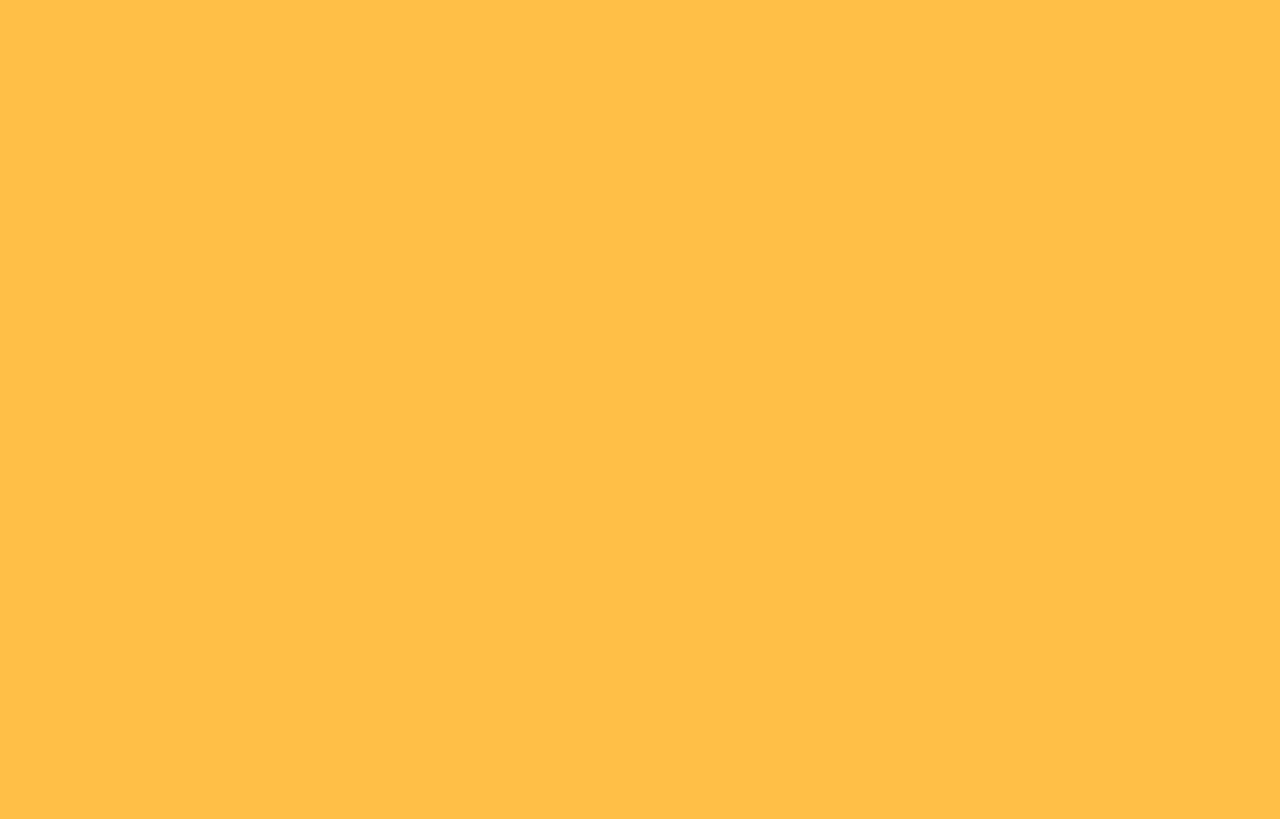
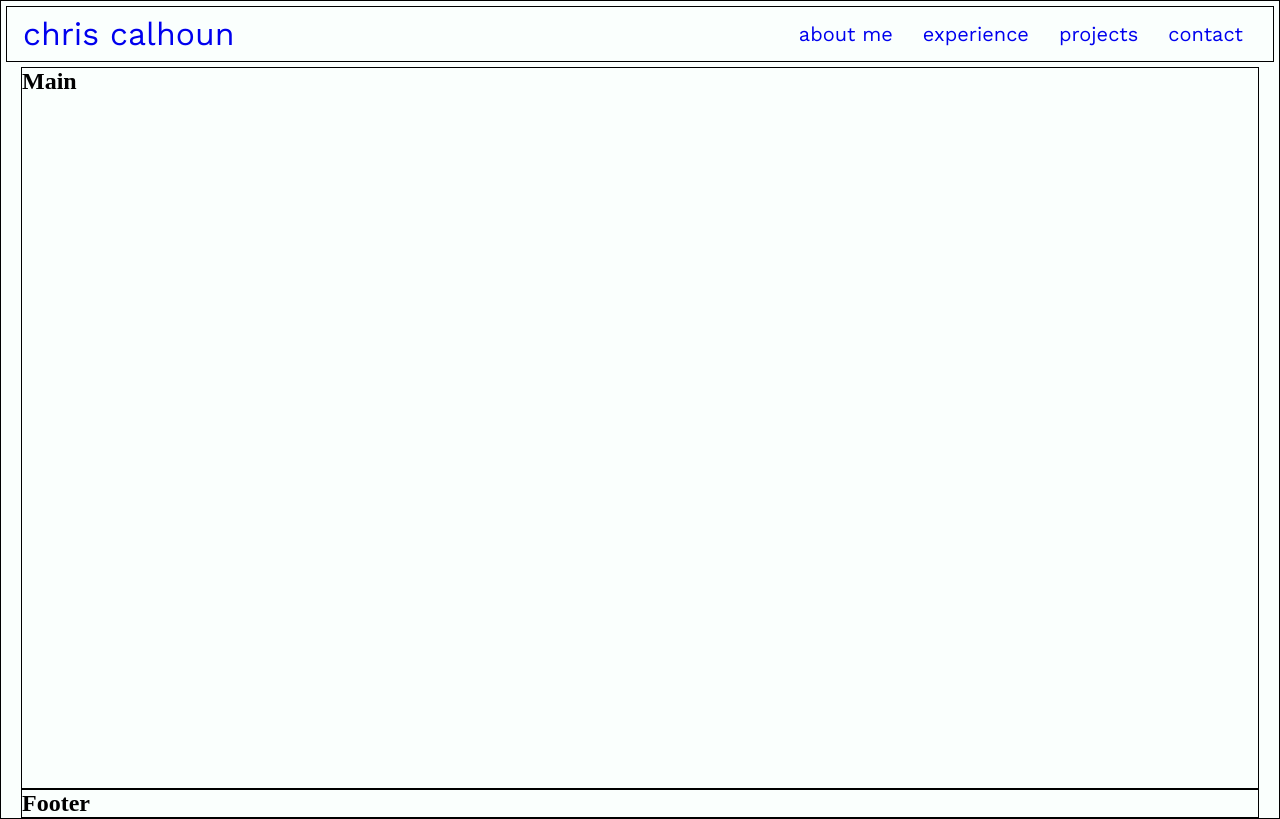
Before and after one commit to chris-calhoun/personal-site, a plain HTML site: page index.html in a window 1280 px wide. Drawn offline with nearby package versions, Linux system fonts and the light colour scheme.

Commit message:
made overall layout of site using css-grid.

```diff
--- a/index.html
+++ b/index.html
@@ -5,8 +5,34 @@
     <meta name="viewport" content="width=device-width, initial-scale=1.0" />
     <title>Chris Calhoun</title>
     <link rel="stylesheet" href="main.css" />
+    <link
+      href="https://fonts.googleapis.com/css2?family=Work+Sans&display=swap"
+      rel="stylesheet"
+    />
   </head>
   <body>
+    <div class="container">
+      <!-- Navigation Bar -->
+      <div class="container-nav">
+        <nav>
+          <a class="nav-name" href="#">Chris Calhoun</a>
+          <a class="nav-item" href="#">About Me</a>
+          <a class="nav-item" href="#">Experience</a>
+          <a class="nav-item" href="#">Projects</a>
+          <a class="nav-item" href="#">Contact</a>
+        </nav>
+      </div>
+
+      <!-- Main -->
+      <div class="container-main">
+        <h2>Main</h2>
+      </div>
+
+      <!-- Footer -->
+      <div class="container-footer">
+        <h2>Footer</h2>
+      </div>
+    </div>
     <script src="main.js"></script>
   </body>
 </html>
--- a/main.css
+++ b/main.css
@@ -1,3 +1,63 @@
+* {
+  margin: 0px;
+  padding: 0px;
+}
+
 body {
-  background-color: #ffc145;
+  background-color: #fafffd;
 }
+/* Site Layout */
+.container {
+  display: grid;
+  grid-template-columns: 1fr;
+  grid-template-rows: fit-content(100%) auto 1fr;
+  border: black 1px solid;
+}
+
+.container-nav {
+  border: black 1px solid;
+  margin: 5px;
+}
+
+.container-main {
+  margin: 0px 20px;
+  min-height: 90vh;
+
+  border: black 1px solid;
+}
+
+.container-footer {
+  margin: 0px 20px;
+  border: black 1px solid;
+}
+/* EndSite Layout */
+
+/* Navigation */
+nav {
+  max-width: 1720px;
+  margin: 0 auto;
+  display: grid;
+  grid-template-columns: auto repeat(4, fit-content(100%));
+  /* border: black 1px solid; */
+}
+
+nav > a {
+  /* border: black 1px solid; */
+  align-self: center;
+  text-decoration: none;
+}
+
+.nav-item {
+  margin-right: 1.5em;
+  font-size: 20px;
+  text-transform: lowercase;
+  font-family: 'Work Sans', sans-serif;
+}
+
+.nav-name {
+  padding: 0.25em 0 0.25em 0.5em;
+  text-transform: lowercase;
+  font-size: xx-large;
+  font-weight: 500;
+  font-family: 'Work Sans', sans-serif;
+}
```
Also changed, not shown: navigation.js (added).
